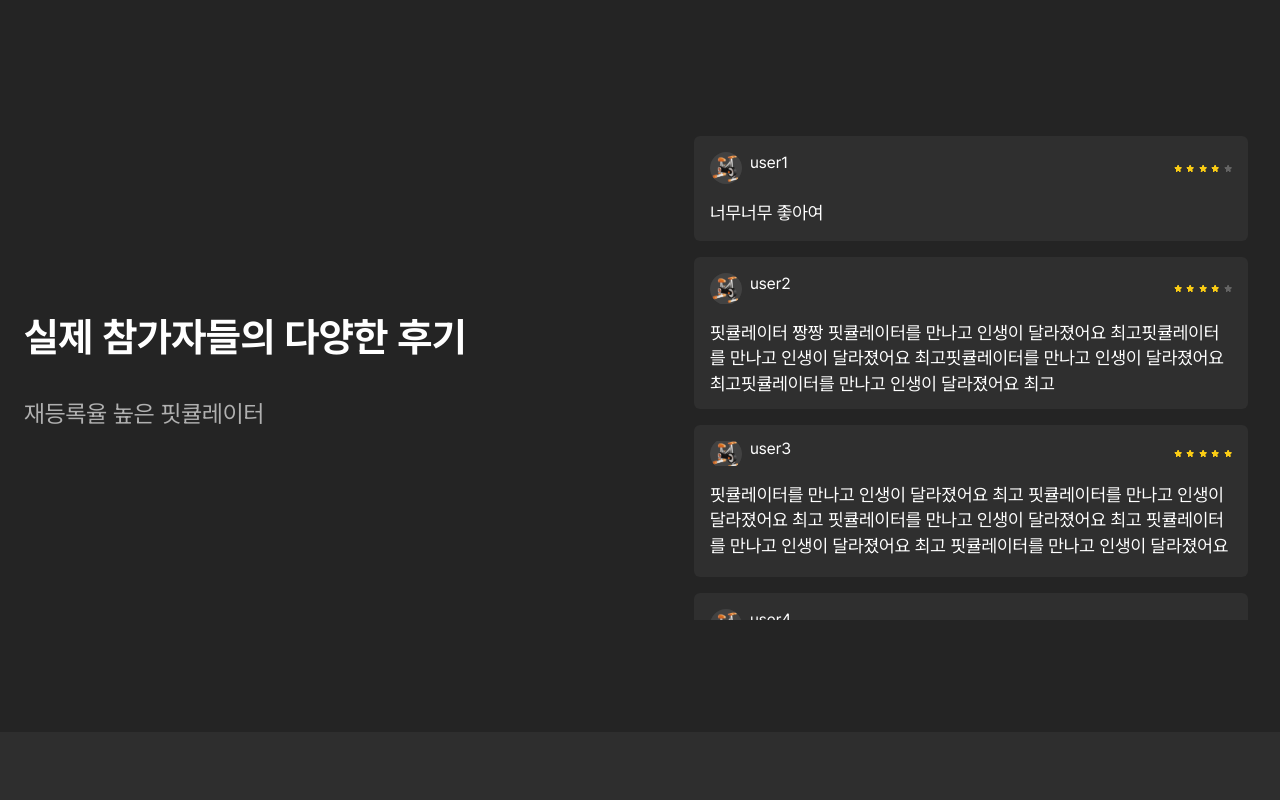
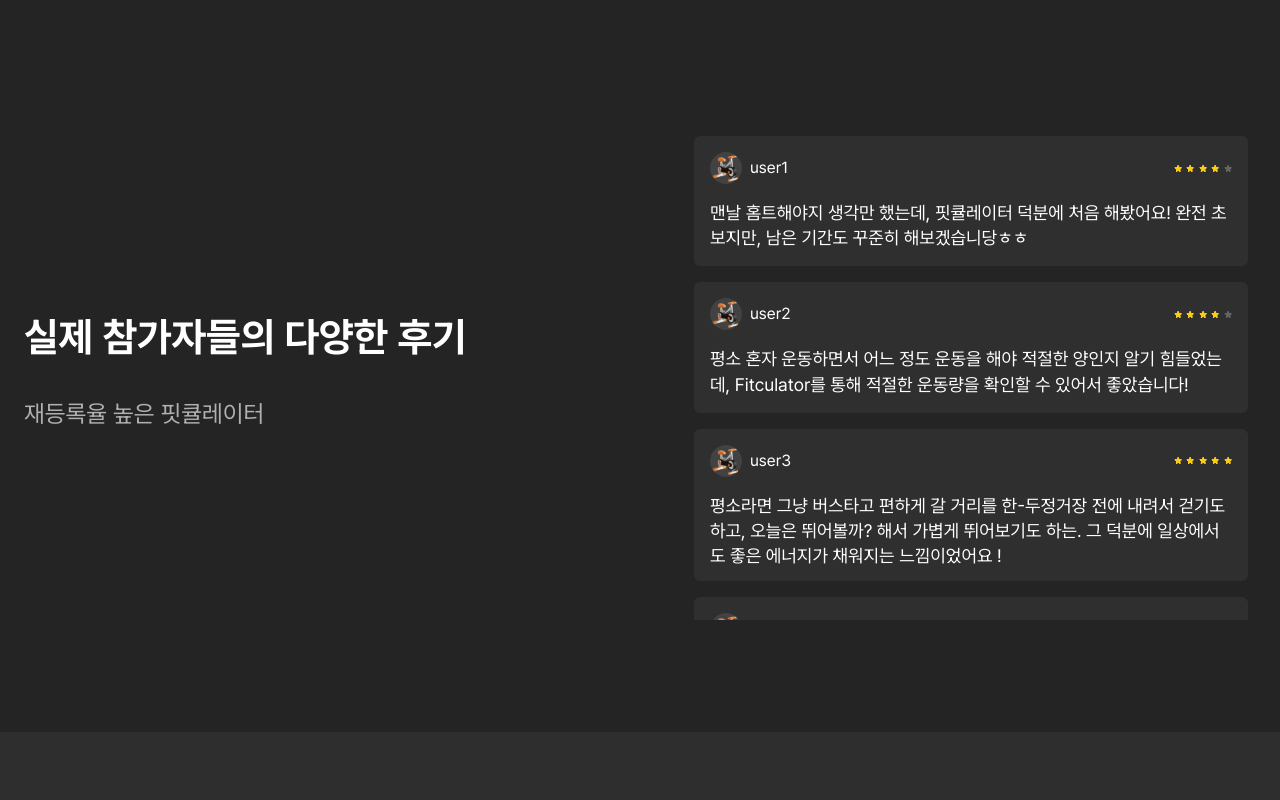
Before and after one commit to YSP97/Team1_FE_B2C, a Next.js app: page / in a window 1280 px wide. Shown: the part 5340-6140 px from the top of the page. Built offline with nearby package versions, Linux system fonts and the light colour scheme.

Commit message:
[Modify] 리뷰 mockReviewList 수정

```diff
--- a/src/components/Review/ReviewCard.tsx
+++ b/src/components/Review/ReviewCard.tsx
@@ -10,13 +10,18 @@ type ReviewProps = {
 
 function ReviewCard({ id, img, rating, content }: ReviewProps) {
   return (
-    <article className="flex max-h-[9.5rem] flex-col gap-4 self-stretch rounded-xs bg-gray-50 p-4 md:max-w-[35.125rem]">
+    <article className="flex flex-col gap-4 self-stretch rounded-xs bg-gray-50 p-4 md:max-w-[35.125rem]">
       <div className="flex items-center justify-between gap-1 self-stretch overflow-hidden">
-        <div className="flex gap-2">
+        <div className="flex items-center gap-2">
           <div className="relative h-8 w-8 overflow-hidden rounded-full bg-gray-400">
-            <Image src={img} alt={img} fill className="absolute object-cover" />
+            <Image
+              src={img}
+              alt={`${id}의 프로필이미지`}
+              fill
+              className="absolute object-cover"
+            />
           </div>
-          <span className="overflow-hidden overflow-ellipsis text-base font-normal leading-[140%] text-white">
+          <span className="overflow-hidden overflow-ellipsis text-base text-white">
             {id}
           </span>
         </div>
@@ -35,7 +40,15 @@ function ReviewCard({ id, img, rating, content }: ReviewProps) {
         </div>
       </div>
 
-      <span className="overflow-hidden text-[1.125rem] font-normal leading-[140%] text-white">
+      <span
+        className="max-h-[4.5rem] overflow-hidden overflow-ellipsis text-[1.125rem] font-normal leading-[140%] text-white"
+        style={{
+          display: '-webkit-box',
+          WebkitBoxOrient: 'vertical',
+          WebkitLineClamp: 3,
+          overflow: 'hidden',
+        }}
+      >
         {content}
       </span>
     </article>
--- a/src/mockData/mockReviewList.tsx
+++ b/src/mockData/mockReviewList.tsx
@@ -3,41 +3,49 @@ export const mockReviewList = [
     id: 'user1',
     img: '/assets/bike.png',
     rating: 4,
-    content: '너무너무 좋아여',
+    content:
+      '맨날 홈트해야지 생각만 했는데, 핏큘레이터 덕분에 처음 해봤어요! 완전 초보지만, 남은 기간도 꾸준히 해보겠습니당ㅎㅎ',
   },
   {
     id: 'user2',
     img: '/assets/bike.png',
     rating: 4,
     content:
-      '핏큘레이터 짱짱 핏큘레이터를 만나고 인생이 달라졌어요 최고핏큘레이터를 만나고 인생이 달라졌어요 최고핏큘레이터를 만나고 인생이 달라졌어요 최고핏큘레이터를 만나고 인생이 달라졌어요 최고',
+      '평소 혼자 운동하면서 어느 정도 운동을 해야 적절한 양인지 알기 힘들었는데, Fitculator를 통해 적절한 운동량을 확인할 수 있어서 좋았습니다!',
   },
   {
     id: 'user3',
     img: '/assets/bike.png',
     rating: 5,
     content:
-      '핏큘레이터를 만나고 인생이 달라졌어요 최고 핏큘레이터를 만나고 인생이 달라졌어요 최고 핏큘레이터를 만나고 인생이 달라졌어요 최고 핏큘레이터를 만나고 인생이 달라졌어요 최고 핏큘레이터를 만나고 인생이 달라졌어요 최고',
+      '평소라면 그냥 버스타고 편하게 갈 거리를 한-두정거장 전에 내려서 걷기도 하고, 오늘은 뛰어볼까? 해서 가볍게 뛰어보기도 하는. 그 덕분에 일상에서도 좋은 에너지가 채워지는 느낌이었어요 !',
   },
   {
     id: 'user4',
     img: '/assets/bike.png',
     rating: 5,
-    content: '최고에요 핏큘레이터를 만나고 인생이 달라졌어요 최고',
+    content:
+      '프로그램을 참가하면서 저에게 필요한 운동량을 알게 됐고, 한 주간에 운동량을 채우기 위한 나름대로의 운동 루틴을 만들어 갈 수 있어서 큰 도움이 됐습니다. 물론 더 효과적으로 운동할 수 해 주신 코치님들의 조언도 큰 도움이 됐습니다.',
   },
   {
     id: 'user5',
     img: '/assets/bike.png',
     rating: 4,
     content:
-      '핏큘레이터 없이 몬산다 핏큘레이터를 만나고 인생이 달라졌어요 최고핏큘레이터를 만나고 인생이 달라졌어요 최고핏큘레이터를 만나고 인생이 달라졌어요 최고핏큘레이터를 만나고 인생이 달라졌어요 최고핏큘레이터를 만나고 인생이 달라졌어요 최고핏큘레이터를 만나고 인생이 달라졌어요 최고',
+      '만약 핏큘레이터를 안했다면운동을 하나도 안했겠다 최소한 움직여야 한다는 생각은 있는데, 핏큘레이터가 없을 땐 그냥 잘 안하게 되었어요. 그런데 이 서비스를 사용하면 의지가 생기고 동기부여가 되는게 확실히 있어요. 그래서 가능하면 안끊고 계속 사용하려고해요. 만약 핏큘레이터를 안했다면 운동을 하나도 안했겠다 라는 생각이 들어요.',
   },
   {
     id: 'user6',
     img: '/assets/bike.png',
     rating: 4,
     content:
-      '그룹운동은 핏큘레이터~~ 핏큘레이터를 만나고 인생이 달라졌어요 최고핏큘레이터를 만나고 인생이 달라졌어요 최고핏큘레이터를 만나고 인생이 달라졌어요 최고핏큘레이터를 만나고 인생이 달라졌어요 최고핏큘레이터를 만나고 인생이 달라졌어요 최고핏큘레이터를 만나고 인생이 달라졌어요 최고핏큘레이터를 만나고 인생이 달라졌어요 최고',
+      '운동 할당량만 채웠을 뿐인데몸무게 감량이 돼서 놀랐습니다. 오랫동안 그룹운동, pt에만 의지했었고 혼자 운동을 시작하려니까 쉽지 않더라고요. 그러다 핏큘레이터의 도움을 받게 되었습니다. 제가 운동하는 량에 따라 그래프가 채워졌고 이게 은근 채우는 재미가 있었어요! 남들과 비교하지 않고 오로지 제 할당량만 채우면 돼서 부담이 없어서 너무 좋았습니다. 처음엔 데이터가 정확한 게 맞는지 조금 의심하고 있었어요. 하지만 평소와 생활패턴은 똑같았고 운동 할당량만 채웠을 뿐인데 몸무게 감량이 돼서 놀랐습니다.',
   },
-  { id: 'user7', img: '/assets/bike.png', rating: 5, content: '최고~~' },
+  {
+    id: 'user7',
+    img: '/assets/bike.png',
+    rating: 5,
+    content:
+      '제가 혼자 운동을 하니까 잘하고 있는건가, 너무 많이하나, 아니면 너무 적게하나 이런게 좀 있는데 그런걸 체크해주니까 좋아요. 그리고, 다른 분들의 기록을 가끔씩 보는데 되게 다들 너무 열심히 하시고 그래서 자극이 되는게 확실히 있어요.',
+  },
 ];
```
Also changed, not shown: 1 other file (tests, documents, lock files or other folders).
